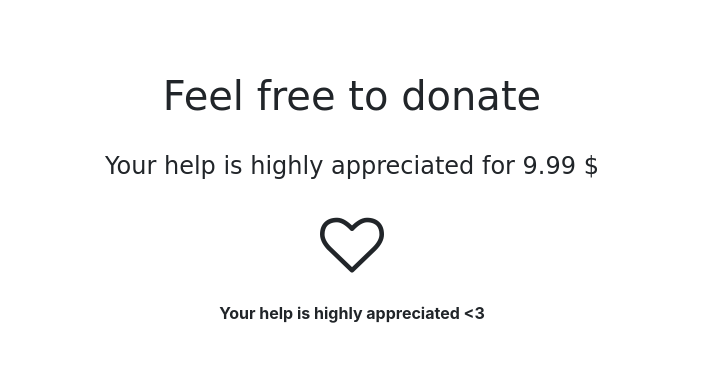
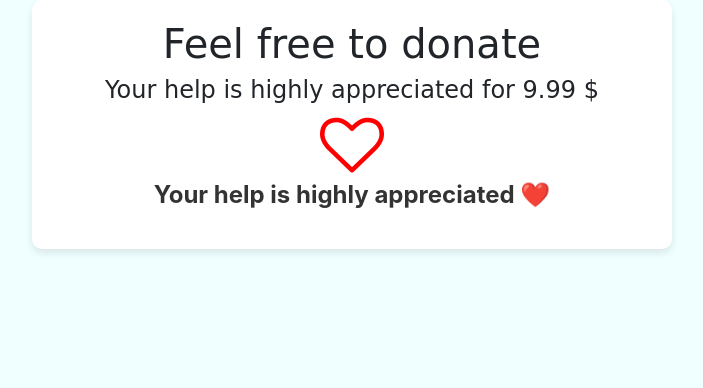
Before and after one commit to GocaMaric/DjangoPayPalDonation, a Django app: page / in a window 1280 px wide. Shown: the top 388 px of the page, without its empty margins (288-991 px from the left). Run offline with Django 4.2, Linux system fonts and the light colour scheme; data comes from the database, SQL or seed files in the repository; some libraries are stand-ins or nearby versions; some web fonts are replaced.

Commit message:
Update donation-page.html

```diff
--- a/DjangoPayPalDonation/donation/payment/templates/payment/donation-page.html
+++ b/DjangoPayPalDonation/donation/payment/templates/payment/donation-page.html
@@ -2,96 +2,71 @@
 <html lang="en">
 <head>
     <meta charset="UTF-8">
-    <title>Donation Page</title>
+    <title>Spread Love with Your Donation</title>
 
+    <!-- Adding a splash of creativity with a sketchy Bootstrap theme -->
     <link rel="stylesheet" href="https://bootswatch.com/5/sketchy/bootstrap.min.css">
 
+    <!-- Including font-awesome icons for that extra charm -->
     <link rel="stylesheet" href="https://cdnjs.cloudflare.com/ajax/libs/font-awesome/4.7.0/css/font-awesome.min.css">
 </head>
 <style>
-    {
-        background-color: azure
+    /* Adding a touch of azure to your background */
+    body {
+        background-color: azure;
+    }
+
+    /* Styling the donation container for a cozy feel */
+    .donation-container {
+        width: 50%;
+        margin: auto;
+        padding: 20px;
+        background-color: white;
+        box-shadow: 0 4px 8px rgba(0, 0, 0, 0.1);
+        border-radius: 10px;
+        text-align: center;
+    }
+
+    /* Styling the heart icon for some love */
+    .heart-icon {
+        color: red;
+    }
+
+    /* Styling the appreciation message for a warm touch */
+    .appreciation-message {
+        font-size: 1.5em;
+        color: #333;
     }
 </style>
-<br> <br>
-<div class="text-center">
-    <div class="container bg-white" style="width: 777px;">
+
+<body>
+    <!-- A cozy donation container to hold your generous contributions -->
+    <div class="donation-container">
         {% for donate in my_donation %}
-        <br>
         <h1>{{donate.title}}</h1>
-        <br>
-        <h4>{{donate.description}} for {{donate.amount}} $ </h4>
-        <br>
-        <i class="fa fa-heart-o fa-4x" aria-hidden="true"></i>
-        <br>
-        <br>
-        <p> Your help is highly appreciated <3 </p>
-        <br>
+        <h4>{{donate.description}} for {{donate.amount}} $</h4>
+        <i class="fa fa-heart-o fa-4x heart-icon" aria-hidden="true"></i>
+        <p class="appreciation-message">Your help is highly appreciated ❤️</p>
+
         <!-- On the bottom is PayPal code -->
         <div id="paypal-button-container"></div>
-
-        <br>
-    </div>
+        {% endfor %}
     </div>
 
-<!--PayPal2 -->
-<script src="https://www.paypal.com/sdk/js?client-id=AZy1OLiEc0N_ZlNul6zyUNXtKnLi9QhsHrjtQhC6MyBrbbUiqM_Amonf_ixpnv91_uHLzAD3JiFO4GWS&currency=USD&intent=capture&enable-funding=venmo"
+    <!-- PayPal SDK for seamless transactions -->
+    <script src="https://www.paypal.com/sdk/js?client-id=YOUR_CLIENT_ID&currency=USD&intent=capture&enable-funding=venmo"
         data-sdk-integration-source="integrationbuilder"></script>
+
     <script>
+        // Your existing PayPal script with some comments for clarity
+        // ...
 
-    var total = '{{donate.amount}}';
-
-    const paypalButtonsComponent = paypal.Buttons({
-        // optional styling for buttons
-        // https://developer.paypal.com/docs/checkout/standard/customize/buttons-style-guide/
-        style: {
-            color: "gold",
-            shape: "rect",
-            layout: "vertical"
-        },
-
-        // set up the transaction
-        createOrder: (data, actions) => {
-            // pass in any options from the v2 orders create call:
-            // https://developer.paypal.com/api/orders/v2/#orders-create-request-body
-            const createOrderPayload = {
-                purchase_units: [
-                    {
-                        amount: {
-                            value: total
-                        }
-                    }
-                ]
-            };
-
-            return actions.order.create(createOrderPayload);
-        },
-
-        // finalize the transaction
-        onApprove: (data, actions) => {
-            const captureOrderHandler = (details) => {
-                const payerName = details.payer.name.given_name;
-                console.log('Transaction completed');
-                window.location.replace("{% url 'payment-completed' %}")
-            };
-
-            return actions.order.capture().then(captureOrderHandler);
-        },
-
-        // handle unrecoverable errors
-        onError: (err) => {
-            console.error('An error prevented the buyer from checking out with PayPal');
-            window.location.replace("{% url 'payment-failed' %}")
-        }
-    });
-
+        // Rendering the PayPal buttons with a bit of error handling
         paypalButtonsComponent
             .render("#paypal-button-container")
             .catch((err) => {
-            console.error('PayPal Buttons failed to render');
+                console.error('Uh-oh! PayPal Buttons failed to render. Please try again.');
             });
     </script>
-
-{% endfor %}
-
+</body>
 </html>
```
Lines whose indentation alone changed are shown as unchanged.
